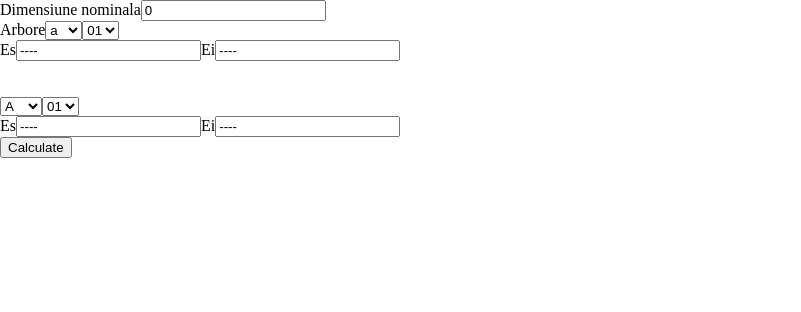
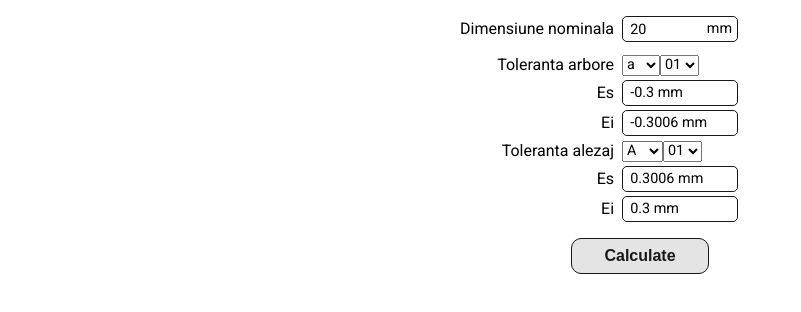
Before and after one commit to SLendyX/Pi_Proiect, a React (Vite) app: page / in a window 1280 px wide. Shown: the top 312 px of the page, without its empty margins (0-801 px from the left). Built offline with nearby package versions, Linux system fonts and the light colour scheme.

Commit message:
styling pretty much complete

```diff
--- a/src/Alezaj.jsx
+++ b/src/Alezaj.jsx
@@ -4,24 +4,20 @@ export default function({calculateTolerance, hubLetter, hubNumber, hubLowerLimit
     const toleranceLetterHub =['A', 'B', 'C', 'CD', 'D', 'E', 'EF', 'F', 'FG', 'G', 'H', 'JS', 'J', 'K', 'M', 'N', 'P', 'R', 'S', 'T', 'U', 'V', 'X', 'Y', 'Z', 'ZA', 'ZB', 'ZC']
     const toleranceNumberHub = ["01", "0", "1", "2", "3", "4", "5", "6", "7", "8", "9", "10", "11", "12", "13", "14", "15", "16", "17", "18"]
     return (
-        <div className="Alezaj">
-            <label>
+        <>
+            <label htmlFor="hub-tolerance">Toleranta alezaj</label>
+            <div id="hub-tolerance" className="tolerence">
               <select onChange={e=>calculateTolerance(e, 2)} className="hub-tolerance-letter" value={hubLetter}>
                 {toleranceLetterHub.map((tolerance, index) => (<option key={index} value={tolerance}>{tolerance}</option>))}
               </select>
               <select onChange={e=>calculateTolerance(e, 3)} className="hub-tolerance-number" value={hubNumber}>
                 {toleranceNumberHub.map((tolerance, index) => (<option key={index}>{tolerance}</option>))}
               </select>
-          </label>
-          <br/>
-          <label>
-            Es
-            <input readOnly value={hubUpperLimit!== undefined ? Number((hubUpperLimit/1000).toFixed(5)) : "----"}/>
-          </label>
-          <label>
-            Ei
-            <input readOnly value={hubLowerLimit!== undefined ? Number((hubLowerLimit/1000).toFixed(5)) : "----"}/>
-          </label>
             </div>
+          <label htmlFor="hub-upper-limit" className="limit-labels">Es</label>
+          <input id="hub-upper-limit" readOnly value={hubUpperLimit!== undefined ? `${Number((hubUpperLimit/1000).toFixed(5))} mm` : "----"}/>
+          <label htmlFor="hub-lower-limit" className="limit-labels">Ei</label>
+          <input id="hub-lower-limit" readOnly value={hubLowerLimit!== undefined ? `${Number((hubLowerLimit/1000).toFixed(5))} mm` : "----"}/>
+        </>
     )
 }
--- a/src/App.jsx
+++ b/src/App.jsx
@@ -10,7 +10,8 @@ function App() {
   const {deltas, hubLowerLimits, hubUpperLimits} = tableobj
 
   //state
-  const [nominalSize, setNominalSize] = React.useState(0)
+  const [nominalSize, setNominalSize] = React.useState(20)
+  const [hasError, setHasError] = React.useState(false)
 
   const [shaftLetter, setShaftLetter] = React.useState("a")
   const [shaftNumber, setShaftNumber] = React.useState("01")
@@ -21,7 +22,6 @@ function App() {
   const [hubNumber, setHubNumber] = React.useState("01")
   const [hubLowerLimit, setHubLowerLimit] = React.useState(undefined)
   const [hubUpperLimit, setHubUpperLimit] = React.useState(undefined)
-
 
   function calculateTolerance(e, operation=-1){
     if(operation === 0)
@@ -59,7 +59,6 @@ function App() {
         upperLimit = tolerance/2
         lowerLimit = -upperLimit
       }else{
-        console.log(limitGapIndex)
         upperLimit = shaftUpperLimits[limitGapIndex][shaftLetter]
         lowerLimit = upperLimit !== undefined ? upperLimit - tolerance : undefined
       }
@@ -156,21 +155,44 @@ function App() {
 
   }, [shaftLetter, shaftNumber, hubNumber, hubLetter, nominalSize])
 
+  function getNominalSize(target){
+
+    setNominalSize(oldNominalSize =>{
+      const newValue = target.value === "" ? "" : Number(target.value)
+      if(newValue === "" || newValue<=50){
+        setHasError(false)
+        if(newValue < 20)
+          setHasError(true)
+
+        return newValue
+      }
+      else{
+        setHasError(true)
+        return newValue < 1000 ? newValue : oldNominalSize
+      }
+    });
+  }
+
+  const backgroundStyle = {backgroundColor: (nominalSize >=20 && nominalSize<=50) ? "white" : "#FF0000"}
+
   return (
     <>
-      <div>
-        <form onSubmit={e=>calculateTolerance(e)} className="arbore">
-        <label>
-          Dimensiune nominala
-          <input type="number" name="dimensiune-nominala" value={nominalSize} onInput={({target}) => setNominalSize(target.value)}/>
-          </label>
+      <form onSubmit={e=>calculateTolerance(e)}>
+        <div className="table">
+          <label class="nominal-size-label" htmlFor="nominal-size">Dimensiune nominala</label>
+          <div className="nominal-size-container">
+            <div className="nominal-input-container">
+              <input id="nominal-size" maxLength={2} className="nominal-size" style={backgroundStyle} type="number" name="dimensiune-nominala" value={nominalSize} onInput={({target}) => getNominalSize(target)}/>
+              <span> mm</span>
+            </div>
+            <p className={`warning ${hasError ? "" : "hidden"}`}>Trebuie in intervalul [20, 50]</p>
+          </div>
           <Arbore {...{calculateTolerance, shaftLetter, shaftNumber, shaftLowerLimit, shaftUpperLimit}}/>
-          <br/>
-          <br/>
+
           <Alezaj {...{calculateTolerance, hubLetter, hubNumber, hubLowerLimit, hubUpperLimit}}/>
-          <button>Calculate</button>
-        </form>
-      </div>
+        </div>
+        <button>Calculate</button>
+      </form>
     </>
   )
 }
--- a/src/Arbore.jsx
+++ b/src/Arbore.jsx
@@ -8,27 +8,22 @@ export default function({calculateTolerance, shaftLetter, shaftNumber, shaftUppe
 
     const toleranceNumberShaft = ["01", "0", "1", "2", "3", "4", "5", "6", "7", "8", "9", "10", "11", "12", "13", "14", "15", "16", "17", "18"]
     return(
-        <div className="arbore">
-            <label>
-                Arbore
+        <>
+            <label htmlFor="shaft-tolerance">Toleranta arbore</label>
+            <div id="shaft-tolerance" className="tolerence">
                 <select onChange={e=>calculateTolerance(e, 0)} className="shaft-tolerance-letter" value={shaftLetter}>
                     {toleranceLetterShaft.map((tolerance, index) => (<option key={index} value={tolerance}>{tolerance}</option>))}
                 </select>
                 <select onChange={e=>calculateTolerance(e, 1)} className="shaft-tolerance-number" value={shaftNumber}>
                     {toleranceNumberShaft.map((tolerance, index) => (<option key={index}>{tolerance}</option>))}
                 </select>
-            </label>
+            </div>
 
-            <br/>
+            <label htmlFor="shaft-upper-limit" className="limit-labels">Es</label>
+            <input id="shaft-upper-limit" readOnly value={shaftUpperLimit!== undefined ? `${Number((shaftUpperLimit/1000).toFixed(5))} mm` : "----"}/>
 
-            <label>
-                Es
-                <input readOnly value={shaftLowerLimit!== undefined ? Number((shaftUpperLimit/1000).toFixed(5)) : "----"}/>
-            </label>
-            <label>
-                Ei
-                <input readOnly value={shaftLowerLimit!== undefined ? Number((shaftLowerLimit/1000).toFixed(5)) : "----"}/>
-            </label>
-        </div>
+            <label htmlFor="shaft-lower-limit" className="limit-labels">Ei</label>
+            <input id="shaft-lower-limit" readOnly value={shaftLowerLimit!== undefined ? `${Number((shaftLowerLimit/1000).toFixed(5))} mm` : "----"}/>
+        </>
     )
 }
--- a/src/index.css
+++ b/src/index.css
@@ -1,4 +1,106 @@
+@import url('https://fonts.googleapis.com/css2?family=Roboto:ital,wght@0,100;0,300;0,400;0,500;0,700;0,900;1,100;1,300;1,400;1,500;1,700;1,900&display=swap');
+
 body, html{
   margin: 0;
   padding: 0;
 }
+
+body{
+  font-size: 1rem;
+  font-family: "Roboto", serif;
+}
+
+form{
+  display: flex;
+  flex-direction: column;
+  align-items: center;
+  gap:1em;
+  margin-top: 1em;
+}
+
+div.table{
+  display: grid;
+  gap:.25em .5em;
+  grid-template-columns: max-content minmax(min-content, 100px);
+  align-items: center;
+  justify-items: end;
+  min-width: 360px;
+}
+
+label{
+  user-select: none;
+}
+
+input, select, span{
+  font-size: .9rem;
+  font-family: "Roboto", serif;
+}
+
+input, div.tolerence{
+  justify-self: start;
+}
+
+input{
+  width: 100%;
+  padding: .25em .5em;
+  border-radius: 5px;
+  border: 1px solid #181818;
+  max-width: 100px;
+}
+
+.nominal-input-container{
+  position: relative;
+  max-width: 100px;
+  margin-bottom: .5em;
+}
+
+span{
+  position:absolute;
+  top: 0px;
+  bottom: 1px;
+  right: -10px;
+  align-self: center;
+  z-index: 2;
+}
+
+input.nominal-size{
+  position: relative;
+}
+
+input.nominal-size::-webkit-inner-spin-button {
+  display: none;
+}
+
+p.warning{
+  color: red;
+  margin: 0;
+  width: max-content;
+}
+
+.hidden{
+  display: none;
+}
+
+.nominal-size-label{
+  margin-top: .2em;
+  align-self: flex-start;
+}
+
+button{
+  border: 1px solid rgb(22, 22, 22);
+  border-radius: 10px;
+  color: #181818;
+  font-weight: bold;
+  background-color: #e4e4e4;
+  padding: .5em 2em;
+  font-size: 1rem;
+  cursor: pointer;
+}
+
+button:hover, button:active{
+  background-color: #a4f7ab98;
+}
+
+button:active{
+  box-shadow: inset #181818 0px 0px 5px;
+}
```
Lines whose indentation alone changed are shown as unchanged.
